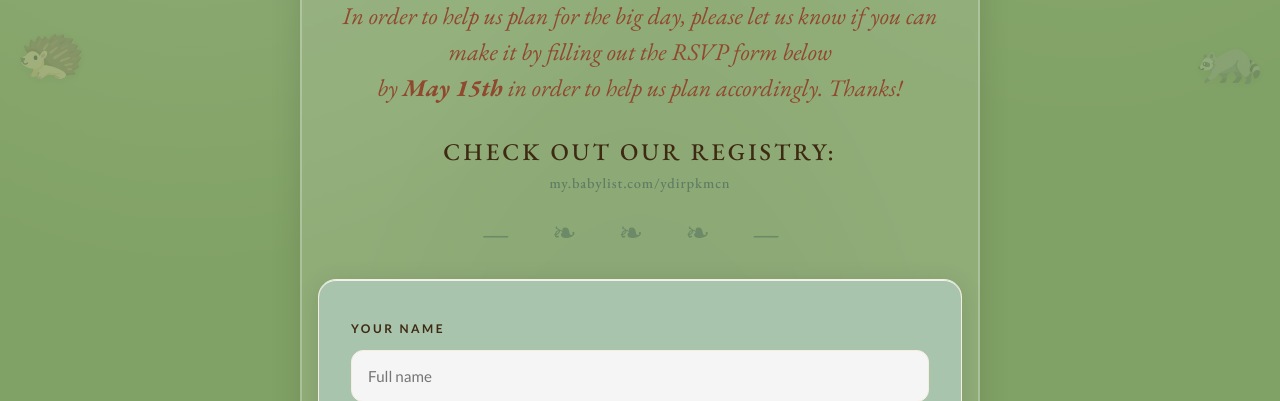
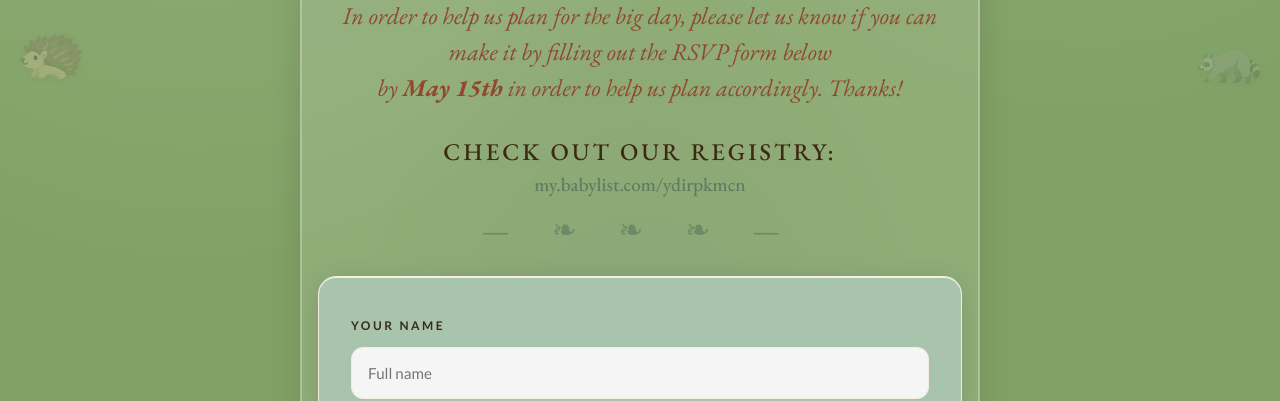
Before and after one commit to fahr-designs/Sortahere, a website: page public/index.html in a window 1280 px wide. Shown: the part 699-1100 px from the top of the page. Drawn offline with nearby package versions, Linux system fonts and the light colour scheme.

Commit message:
updated registry link.

```diff
--- a/public/index.html
+++ b/public/index.html
@@ -55,13 +55,11 @@
 					by <strong>May 15th</strong> in order to help us plan accordingly. Thanks!
 				</p>
 
-				<p >
-					<h3> Check Out Our Registry:</h3>
-					<a class="registry-link" href="https://my.babylist.com/ydirpkmcn"
-						target="_blank" rel="noopener">
-						my.babylist.com/ydirpkmcn
-					</a>
-				</p>
+				<h3> Check Out Our Registry:</h3>
+				<a class="registry-link" href="https://my.babylist.com/ydirpkmcn"
+					target="_blank" rel="noopener">
+					my.babylist.com/ydirpkmcn
+				</a>
 			</div>
 
 			<div class="flourish" aria-hidden="true">— ❧	❧	❧ —	</div>
--- a/public/style.css
+++ b/public/style.css
@@ -230,11 +230,17 @@ body {
 }
 
 .registry-link {
-  text-transform: none;
-  letter-spacing: 0.9px;
-  color: var(--second);
+  color: var(--sage-dark);
   text-decoration: none;
+  font-size: 1.2rem;
   word-break: break-all;
+  transition: color 0.2s;
+  font-weight: 500;
+}
+
+.registry-link:hover {
+  color: var(--brown-dark);
+  text-decoration: underline;
 }
 
 /* ─── FORM FIELDS ──── */
@@ -446,20 +452,6 @@ body {
   font-weight: 600;
 }
 
-.registry-link {
-  color: var(--sage-dark);
-  text-decoration: none;
-  font-size: 0.9rem;
-  word-break: break-all;
-  transition: color 0.2s;
-  font-weight: 500;
-}
-
-.registry-link:hover {
-  color: var(--brown-dark);
-  text-decoration: underline;
-}
-
 .return-btn {
   display: inline-block;
   padding: 1.2rem 2rem;
```
